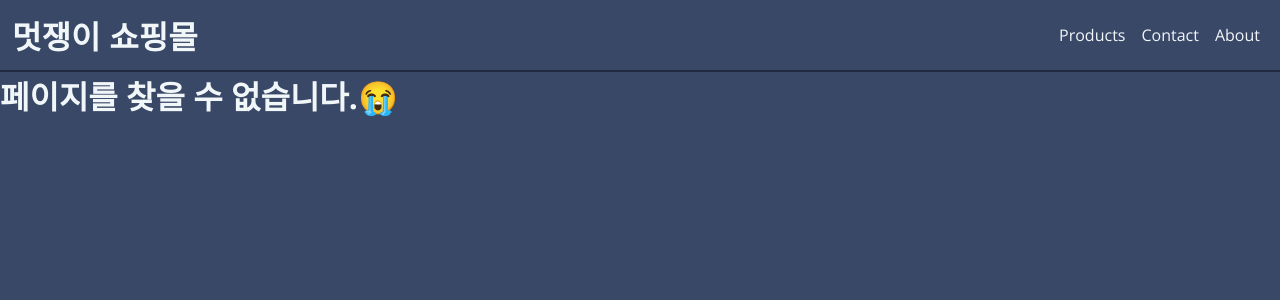
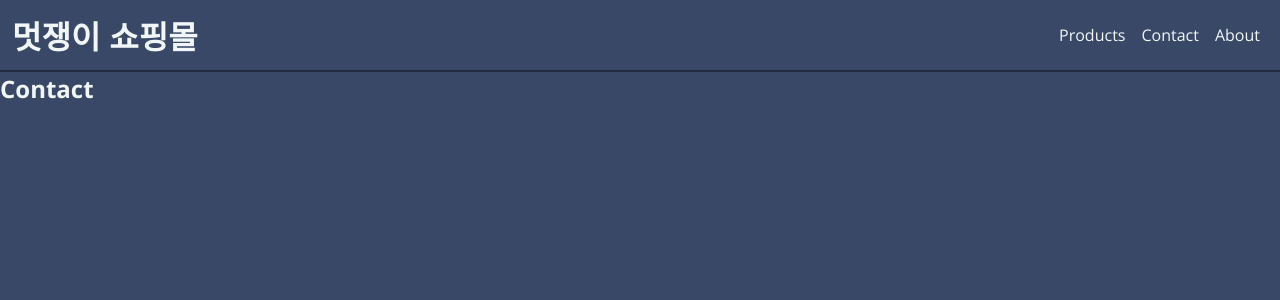
Before and after one commit to tada-js/nextjs-13-practice, a Next.js app: page /contact in a window 1280 px wide. Before the commit this address had no page. Shown: the top 300 px of the page. Built offline with nearby package versions, Linux system fonts and the light colour scheme.

Commit message:
Add : Contact Page

```diff
--- /dev/null
+++ b/src/app/contact/page.tsx
@@ -0,0 +1,4 @@
+const ContactPage = () => {
+  return <h2>Contact</h2>;
+};
+export default ContactPage;
```
